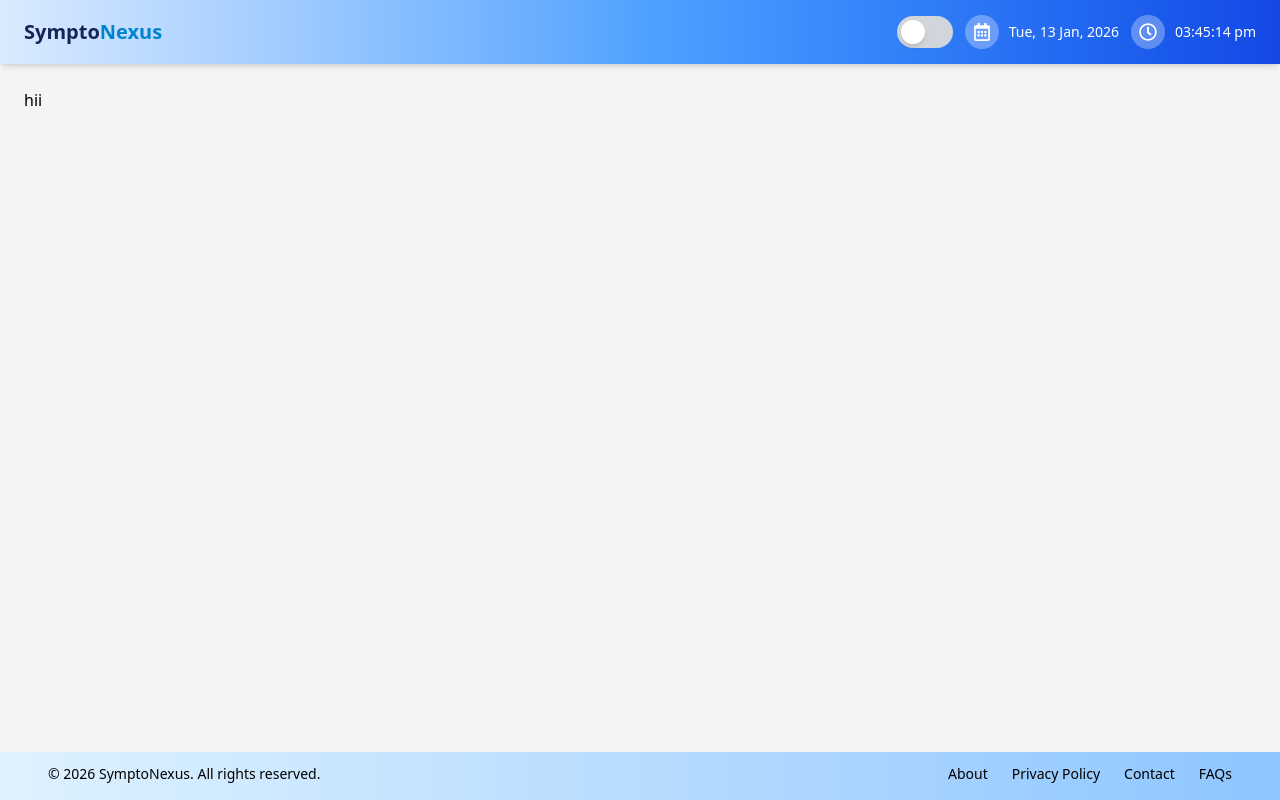
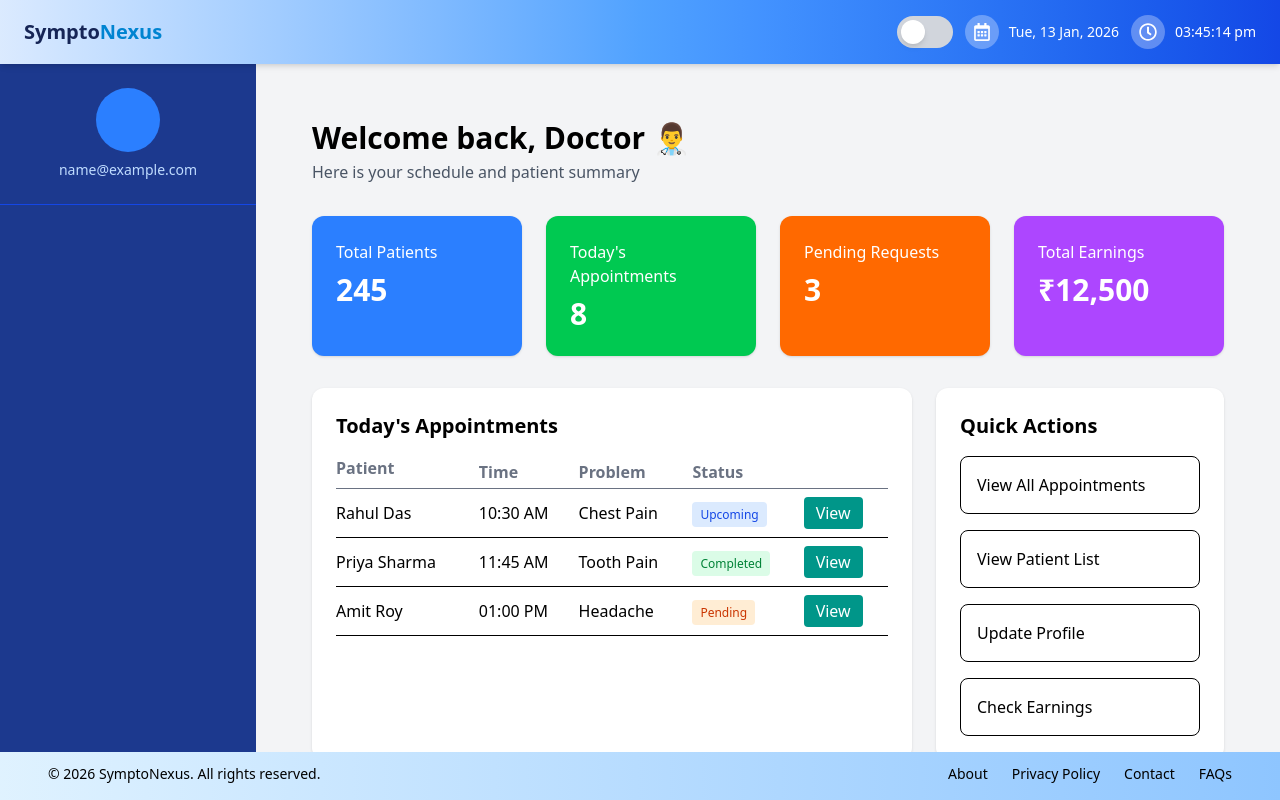
Before and after one commit to Shreya-das2002/final-year-project, a React (Vite) app: page /doctor in a window 1280 px wide. Built offline with nearby package versions, Linux system fonts and the light colour scheme; sample sign-in values are in the browser's storage.

Commit message:
doctor update

```diff
--- a/src/Environment.ts
+++ b/src/Environment.ts
@@ -486,7 +486,6 @@ export const SIDE_NAV_CONTROLS: string[] = [
   "symptom checker",
   "symptobot",
   "patient appointments",
-  "feedback",
 
   "admin dashboard",
   "create admin",
@@ -501,6 +500,7 @@ export const SIDE_NAV_CONTROLS: string[] = [
   "doctor appointment",
   "appointment requests",
 
+  "feedback",
   "logout",
 ];
 
--- a/src/Screen/Doctor/Dashbord/index.tsx
+++ b/src/Screen/Doctor/Dashbord/index.tsx
@@ -1,8 +1,189 @@
+import React from "react";
+
+/* ================= TYPES ================= */
+
+interface StatCardProps {
+  title: string;
+  value: string;
+  color: string;
+}
+
+interface QuickButtonProps {
+  title: string;
+}
+
+interface AppointmentRowProps {
+  patient: string;
+  time: string;
+  problem: string;
+  status: string;
+}
+
+/* ================= MAIN COMPONENT ================= */
+
+const DoctorDashboard: React.FC = () => {
+  return (
+    <main className="flex-1 p-8 bg-gray-100 min-h-screen">
+
+      {/* Welcome */}
+      <h1 className="text-3xl font-semibold mb-1">
+        Welcome back, Doctor 👨‍⚕️
+      </h1>
+      <p className="text-gray-600 mb-8">
+        Here is your schedule and patient summary
+      </p>
+
+      {/* Stats */}
+      <div className="grid grid-cols-1 md:grid-cols-4 gap-6 mb-8">
+        <StatCard
+          title="Total Patients"
+          value="245"
+          color="bg-blue-500"
+        />
+        <StatCard
+          title="Today's Appointments"
+          value="8"
+          color="bg-green-500"
+        />
+        <StatCard
+          title="Pending Requests"
+          value="3"
+          color="bg-orange-500"
+        />
+        <StatCard
+          title="Total Earnings"
+          value="₹12,500"
+          color="bg-purple-500"
+        />
+      </div>
+
+      {/* Main Section */}
+      <div className="grid grid-cols-1 lg:grid-cols-3 gap-6 mb-8">
+
+        {/* Appointment Table */}
+        <section className="lg:col-span-2 bg-white rounded-xl shadow p-6">
+          <h2 className="text-xl font-semibold mb-4">
+            Today's Appointments
+          </h2>
+
+          <table className="w-full text-left">
+            <thead>
+              <tr className="border-b text-gray-500">
+                <th className="pb-2">Patient</th>
+                <th>Time</th>
+                <th>Problem</th>
+                <th>Status</th>
+                <th></th>
+              </tr>
+            </thead>
+
+            <tbody>
+              <AppointmentRow
+                patient="Rahul Das"
+                time="10:30 AM"
+                problem="Chest Pain"
+                status="Upcoming"
+              />
+              <AppointmentRow
+                patient="Priya Sharma"
+                time="11:45 AM"
+                problem="Tooth Pain"
+                status="Completed"
+              />
+              <AppointmentRow
+                patient="Amit Roy"
+                time="01:00 PM"
+                problem="Headache"
+                status="Pending"
+              />
+            </tbody>
+          </table>
+        </section>
+
+        {/* Quick Actions */}
+        <section className="bg-white rounded-xl shadow p-6 space-y-4">
+          <h2 className="text-xl font-semibold">
+            Quick Actions
+          </h2>
+
+          <QuickButton title="View All Appointments" />
+          <QuickButton title="View Patient List" />
+          <QuickButton title="Update Profile" />
+          <QuickButton title="Check Earnings" />
+        </section>
+      </div>
+
+      {/* Daily Reminder */}
+      <section className="bg-white rounded-xl shadow p-6">
+        <h2 className="text-xl font-semibold mb-2">
+          Daily Reminder
+        </h2>
+        <p className="text-gray-600">
+          💡 Always review patient history before consultation.
+        </p>
+      </section>
+
+    </main>
+  );
+};
+
+export default DoctorDashboard;
 
 
-const DoctorDashbord = () => {
-  return (
-    <div>index</div>
-  )
-}
-export default DoctorDashbord;
+/* ================= COMPONENTS ================= */
+
+const StatCard: React.FC<StatCardProps> = ({
+  title,
+  value,
+  color,
+}) => (
+  <div className={`rounded-xl p-6 text-white shadow ${color}`}>
+    <p>{title}</p>
+    <h3 className="text-3xl font-bold mt-2">
+      {value}
+    </h3>
+  </div>
+);
+
+
+const QuickButton: React.FC<QuickButtonProps> = ({
+  title,
+}) => (
+  <button className="w-full p-4 border rounded-lg hover:bg-gray-100 text-left">
+    {title}
+  </button>
+);
+
+
+const AppointmentRow: React.FC<AppointmentRowProps> = ({
+  patient,
+  time,
+  problem,
+  status,
+}) => (
+  <tr className="border-b">
+    <td className="py-3">{patient}</td>
+    <td>{time}</td>
+    <td>{problem}</td>
+
+    <td>
+      <span
+        className={`px-2 py-1 rounded text-xs ${
+          status === "Completed"
+            ? "bg-green-100 text-green-700"
+            : status === "Pending"
+            ? "bg-orange-100 text-orange-700"
+            : "bg-blue-100 text-blue-700"
+        }`}
+      >
+        {status}
+      </span>
+    </td>
+
+    <td>
+      <button className="bg-teal-600 text-white px-3 py-1 rounded">
+        View
+      </button>
+    </td>
+  </tr>
+);
--- a/src/Screen/Doctor/index.tsx
+++ b/src/Screen/Doctor/index.tsx
@@ -1,11 +1,27 @@
-import React from 'react'
+import { Outlet } from "react-router-dom";
+import SideNav from "../Common/SideNav";
+
 
 const Doctor = () => {
+  // const [openProfileDrawer, setOpenProfileDrawer] = useState(false);
+  // const user = useSelector((state: RootState) => state.auth.user);
+
   return (
-    <div>
-      hii
+    <div className="flex">
+      <SideNav  />
+
+      <main className="ml-64 w-screen">
+        <Outlet />
+      </main>
+
+      {/* RIGHT DRAWER
+      <AdminProfile
+        open={openProfileDrawer}
+        onClose={() => setOpenProfileDrawer(false)}
+        user={user}
+      /> */}
     </div>
-  )
-}
+  );
+};
 
 export default Doctor;
--- a/src/Screen/Patient/Appointments/index.tsx
+++ b/src/Screen/Patient/Appointments/index.tsx
@@ -1,4 +1,4 @@
-import React from 'react'
+
 
 const Appointments = () => {
   return (
```
